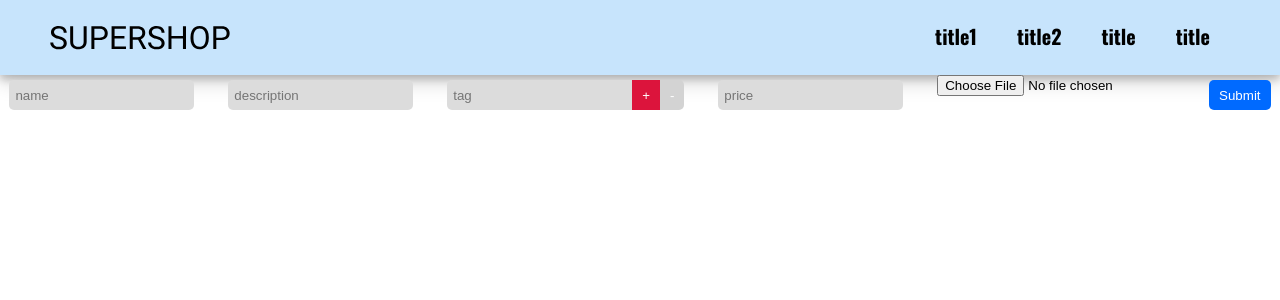
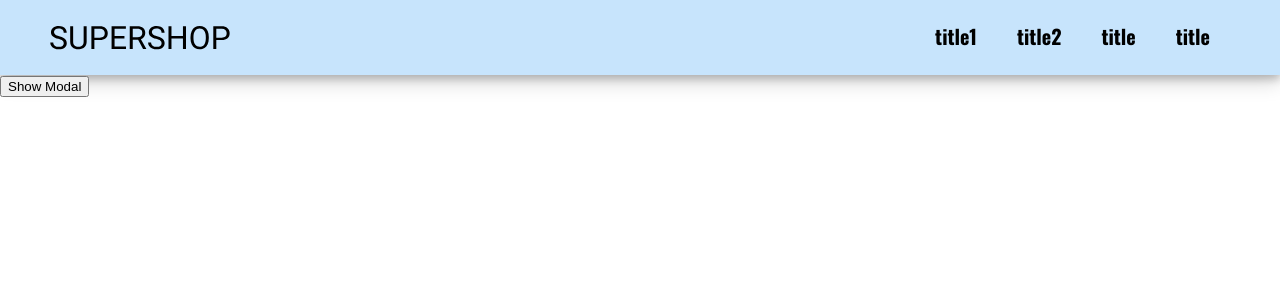
Before and after one commit to KlaraGajaszek/SuperShop, a React (Create React App) app: page /products/form in a window 1280 px wide. Shown: the top 300 px of the page. Built offline with nearby package versions, Linux system fonts and the light colour scheme.

Commit message:
change to the class components

```diff
--- /dev/null
+++ b/src/components/moleculs/Modal/Modal.tsx
@@ -0,0 +1,24 @@
+import React, { FC } from 'react';
+import { ModalBox } from './ModalStyles';
+
+type ModalProps = {
+  content?: string;
+  show: boolean;
+};
+
+const Modal: FC<ModalProps> = (props) => {
+  return (
+    <>
+      {props.show ? (
+        <ModalBox>
+          <p>{props.content}</p>
+          {props.children}
+        </ModalBox>
+      ) : (
+        ''
+      )}
+    </>
+  );
+};
+
+export default Modal;
--- /dev/null
+++ b/src/components/moleculs/Modal/ModalStyles.tsx
@@ -0,0 +1,15 @@
+import styled from 'styled-components';
+
+export const ModalBox = styled.div`
+  position: fixed;
+  z-index: 500;
+  background-color: white;
+  width: 70%;
+  border: 1px solid #ccc;
+  box-shadow: 1px 1px 1px black;
+  padding: 16px;
+  left: 15%;
+  top: 30%;
+  box-sizing: border-box;
+  transition: all 0.3s ease-out;
+`;
--- a/src/pages/Form/FormPage.tsx
+++ b/src/pages/Form/FormPage.tsx
@@ -1,4 +1,4 @@
-import React from 'react';
+import React, { useState } from 'react';
 import axios from 'axios';
 import { Formik, Form, FieldArray, FormikHelpers } from 'formik';
 import * as Yup from 'yup';
@@ -8,6 +8,7 @@ import { BoxWrapper } from './FormPageStyles';
 import FormButton from '../../components/atoms/FormButton/FormButton';
 import ErrorBoxWrapper from '../../components/atoms/ErrorBox/ErrorBox';
 import ButtonWithIcon from '../../components/atoms/ButtonwithIcon/ButtonWithIcon';
+import Modal from '../../components/moleculs/Modal/Modal';
 
 type InitialValue = {
   name: string;
@@ -34,6 +35,13 @@ const validationSchema = Yup.object().shape({
 });
 
 const FormPage = () => {
+  const [modalVisible, setStateModlVisible] = useState(false);
+
+  const modalHandler = () => {
+    // e.preventDefault(); //i added this to prevent the default behavior
+    setStateModlVisible(true);
+  };
+
   const onSubmit = (
     values: InitialValue,
     onSubmitProps: FormikHelpers<InitialValue>
@@ -70,6 +78,7 @@ const FormPage = () => {
         // ];
         return (
           <Form>
+            <Modal content={'Add product'} show={modalVisible}>
               <BoxWrapper>
                 <InputDefault
                   name="name"
@@ -162,6 +171,14 @@ const FormPage = () => {
                 radius={'5px'}
                 content={formProps.errors}
               />
+            </Modal>
+            <button
+              onClick={() => {
+                modalHandler();
+              }}
+            >
+              Show Modal
+            </button>
           </Form>
         );
       }}
--- a/src/pages/Form/FormPageStyles.tsx
+++ b/src/pages/Form/FormPageStyles.tsx
@@ -2,9 +2,9 @@ import styled from 'styled-components';
 
 export const BoxWrapper = styled.div`
   display: flex;
-  justify-content: space-around;
-  align-items: flex-start;
-  flex-direction: row;
+  justify-content: center;
+  align-items: center;
+  flex-direction: column;
 `;
 export const FieldWrapperTag = styled.div`
   display: flex;
```
Lines whose indentation alone changed are shown as unchanged.
